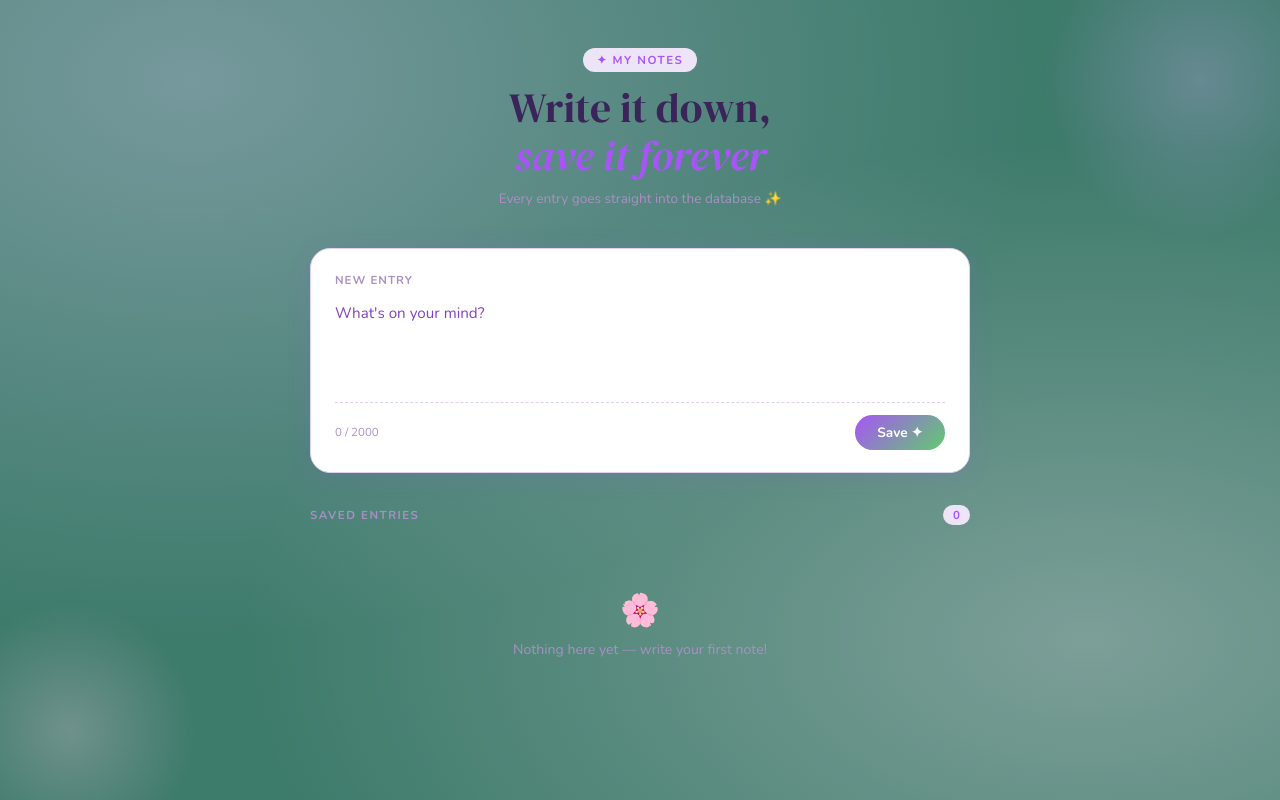
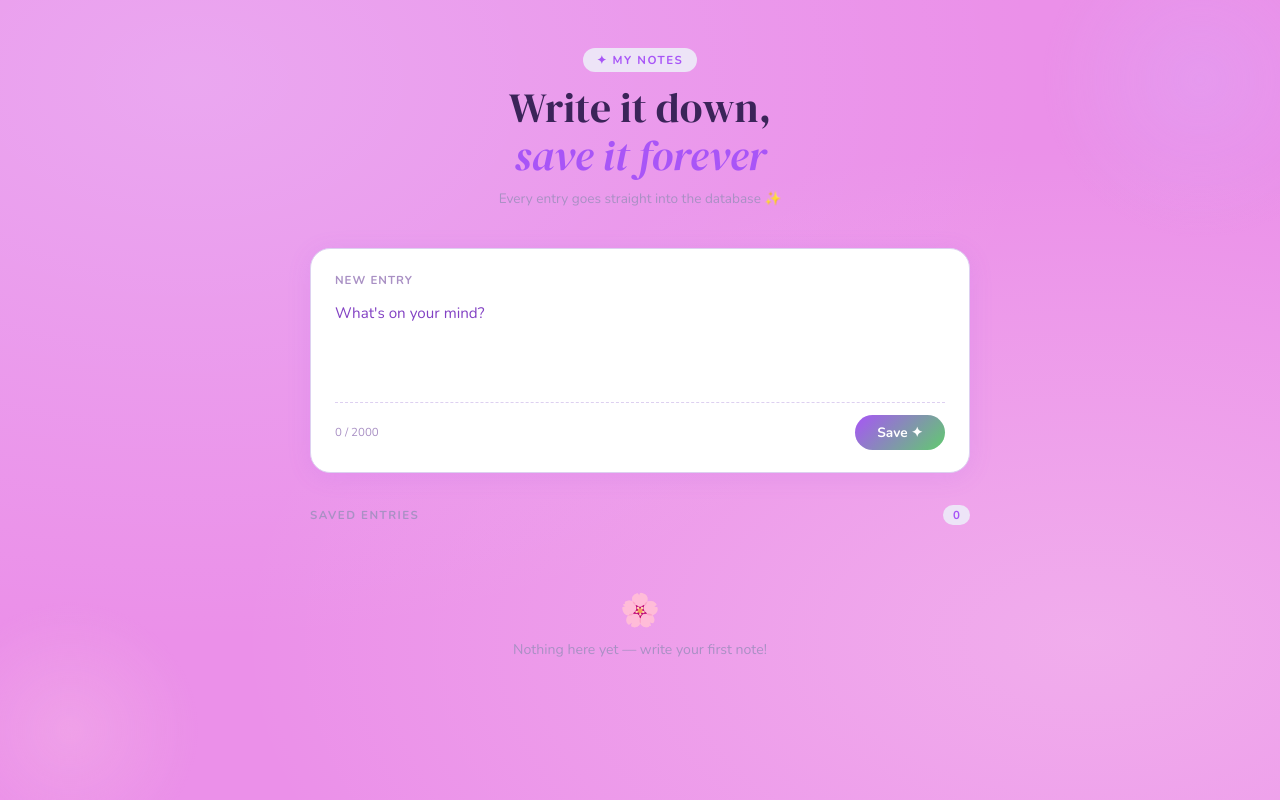
Before and after one commit to ViktoriaStefanova-fontys/Case-Study-1-web-pipeline, a Flask app: page / in a window 1280 px wide. Run offline with Flask 3, Linux system fonts and the light colour scheme; data that the repository does not hold is empty.

Commit message:
test pipeline 8

```diff
--- a/templates/index.html
+++ b/templates/index.html
@@ -9,7 +9,7 @@
     *, *::before, *::after { box-sizing: border-box; margin: 0; padding: 0; }
 
     :root {
-      --bg:          #3d7b6b;
+      --bg:          #eb90e9;
       --surface:     #ffffff;
       --border:      #ddd0f0;
       --accent:      #a855f7;
```
